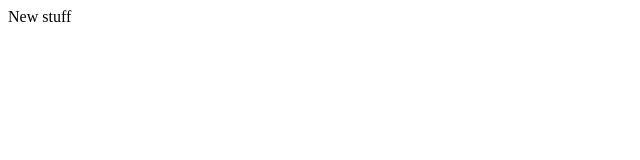
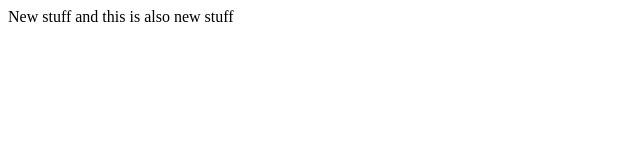
Before and after one commit to jestegs/milk-saucer, a plain HTML site: page index.html in a window 1280 px wide. Shown: the whole page, without its empty margins (0-640 px from the left). Drawn offline with Linux system fonts and the light colour scheme.

Commit message:
update index again

```diff
--- a/index.html
+++ b/index.html
@@ -8,5 +8,7 @@
 
     <body>
         New stuff
+
+        and this is also new stuff
     </body>
 </html>
```
